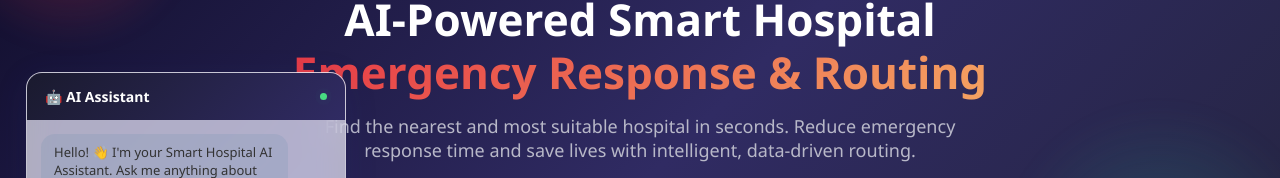
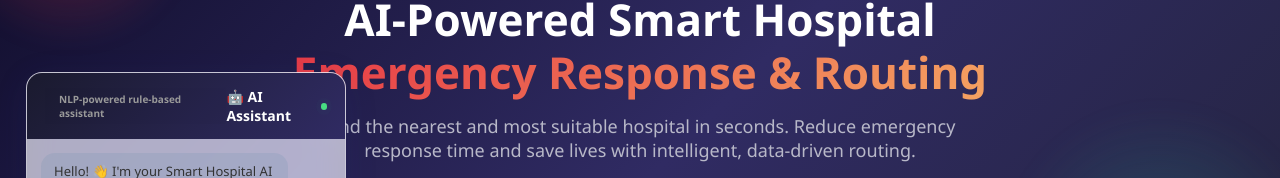
Before and after one commit to rohit6522/smart-hospital-emergency-system, a React (Vite) app in the folder emergencyresponsesystem-frontend/: page / in a window 1280 px wide. Both pictures are taken after a click on the button "AI Assistant". Shown: the part 212-390 px from the top of the page. Built offline with nearby package versions, Linux system fonts and the light colour scheme; no server answers.

Commit message:
Add technology label under chatbot header for transparency

```diff
--- a/emergencyresponsesystem-frontend/src/components/ChatbotWidget.jsx
+++ b/emergencyresponsesystem-frontend/src/components/ChatbotWidget.jsx
@@ -57,6 +57,9 @@ function ChatbotWidget() {
       {open && (
         <div className="chatbot-window glass-card animate-fade-up">
           <div className="chatbot-header">
+            <div style={{ fontSize: "10px", color: "#999", padding: "4px 14px", background: "rgba(0,0,0,0.02)" }}>
+              NLP-powered rule-based assistant
+            </div>
             <span>🤖 AI Assistant</span>
             <span className="chatbot-live-dot" />
           </div>
```
